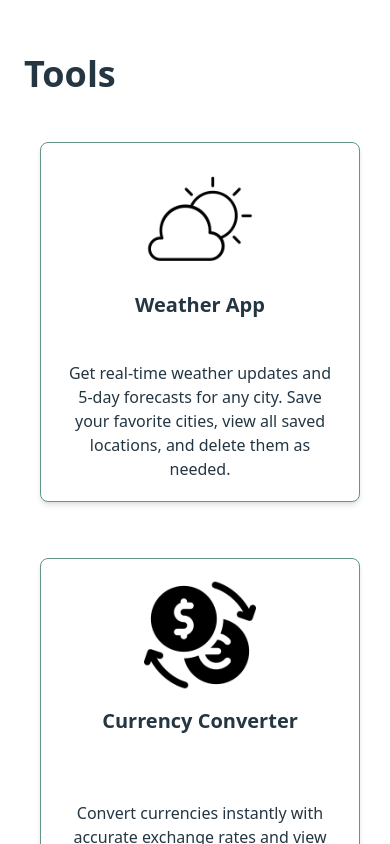
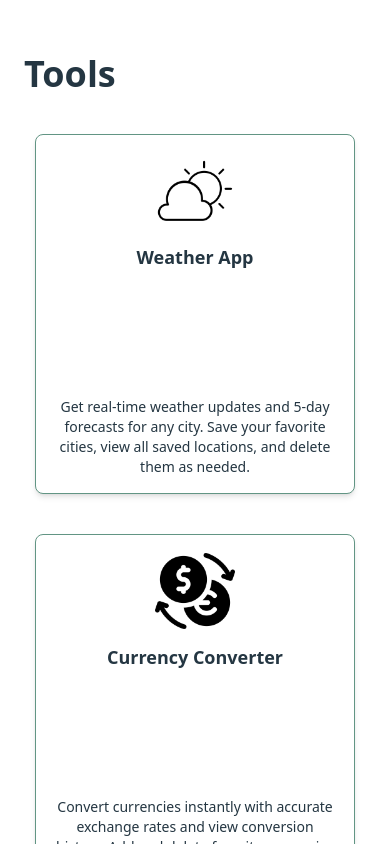
Before and after one commit to ghulammuttaqashah/Travel-Companion, a React (Vite) app in the folder client/travel-companion-app/: page / in a window 390 px wide. Shown: the part 980-1824 px from the top of the page. Built offline with nearby package versions, Linux system fonts and the light colour scheme; no server answers.

Commit message:
changed some UI of card used in home page for responsiveness

```diff
--- a/client/travel-companion-app/src/components/Card.jsx
+++ b/client/travel-companion-app/src/components/Card.jsx
@@ -1,18 +1,22 @@
 function Card({ image, title, description }) {
   return (
-    <div className="bg-white border border-[#629584] rounded-lg shadow-md p-5 m-4 text-center max-w-xs w-full cursor-pointer hover:shadow-lg transition h-[360px] flex flex-col items-center">
+    <div className="bg-white border border-[#629584] rounded-lg shadow-md p-4 sm:p-5 m-2 sm:m-4 text-center w-full max-w-xs cursor-pointer hover:shadow-lg transition h-[360px] flex flex-col items-center">
 
       {/* Image */}
       <img
         src={image}
         alt={title}
-        className="w-28 h-28 object-contain mb-4"
+        className="w-20 h-20 sm:w-28 sm:h-28 object-contain mb-3 sm:mb-4"
       />
 
       {/* Text Content */}
       <div className="flex flex-col flex-1 justify-between">
-        <h1 className="text-[#243642] text-xl md:text-3xl font-bold mb-2">{title}</h1>
-        <p className="text-[#243642] text-base md:text-lg font-medium">{description}</p>
+        <h1 className="text-[#243642] text-lg sm:text-xl md:text-2xl font-bold mb-1 sm:mb-2">
+          {title}
+        </h1>
+        <p className="text-[#243642] text-sm sm:text-base md:text-lg font-medium">
+          {description}
+        </p>
       </div>
 
     </div>
--- a/client/travel-companion-app/src/components/Header.jsx
+++ b/client/travel-companion-app/src/components/Header.jsx
@@ -56,7 +56,7 @@ function Header() {
           <li>
             <button
               onClick={handleLogout}
-              className="bg-red-600 text-white px-5 py-2 rounded hover:bg-red-700 transition text-lg font-medium"
+              className="bg-red-600 text-white px-5 py-2 cursor-pointer rounded hover:bg-red-700 transition text-lg font-medium"
             >
               Logout
             </button>
@@ -65,14 +65,14 @@ function Header() {
           <>
             <li>
               <Link to="/login">
-                <button className="bg-white text-[#243642] px-5 py-2 rounded hover:bg-gray-200 transition text-lg font-medium">
+                <button className="bg-white text-[#243642] px-5 cusor-pointer py-2 rounded hover:bg-gray-200 transition text-lg font-medium">
                   Login
                 </button>
               </Link>
             </li>
             <li>
               <Link to="/register">
-                <button className="bg-transparent border border-white text-[#E2F1E7] px-5 py-2 rounded hover:bg-white hover:text-[#243642] transition text-lg font-medium">
+                <button className="bg-transparent border cursor-pointer border-white text-[#E2F1E7] px-5 py-2 rounded hover:bg-white hover:text-[#243642] transition text-lg font-medium">
                   Register
                 </button>
               </Link>
@@ -99,7 +99,7 @@ function Header() {
                   handleLogout();
                   toggleMenu();
                 }}
-                className="bg-red-600 text-white px-5 py-2 rounded hover:bg-red-700 transition text-lg font-medium"
+                className="bg-red-600 text-white cursor-pointer px-5 py-2 rounded hover:bg-red-700 transition text-lg font-medium"
               >
                 Logout
               </button>
@@ -108,14 +108,14 @@ function Header() {
             <>
               <li>
                 <Link to="/login" onClick={toggleMenu}>
-                  <button className="bg-white text-[#243642] px-5 py-2 rounded hover:bg-gray-200 transition text-lg font-medium">
+                  <button className="bg-white text-[#243642] px-5 cursor-pointer py-2 rounded hover:bg-gray-200 transition text-lg font-medium">
                     Login
                   </button>
                 </Link>
               </li>
               <li>
                 <Link to="/register" onClick={toggleMenu}>
-                  <button className="bg-transparent border border-white text-[#E2F1E7] px-5 py-2 rounded hover:bg-white hover:text-[#243642] transition text-lg font-medium">
+                  <button className="bg-transparent border cursor-pointer border-white text-[#E2F1E7] px-5 py-2 rounded hover:bg-white hover:text-[#243642] transition text-lg font-medium">
                     Register
                   </button>
                 </Link>
```
